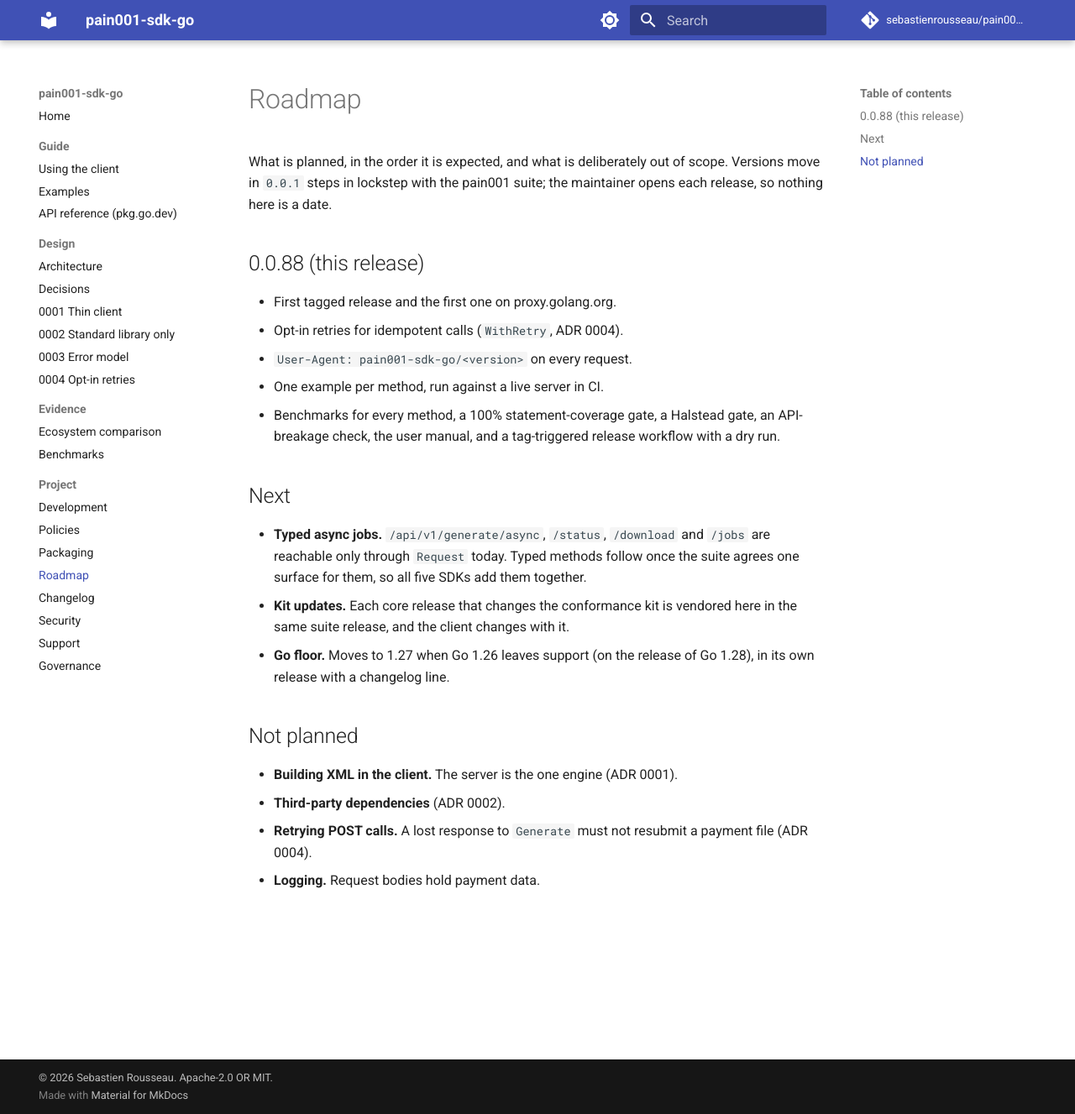
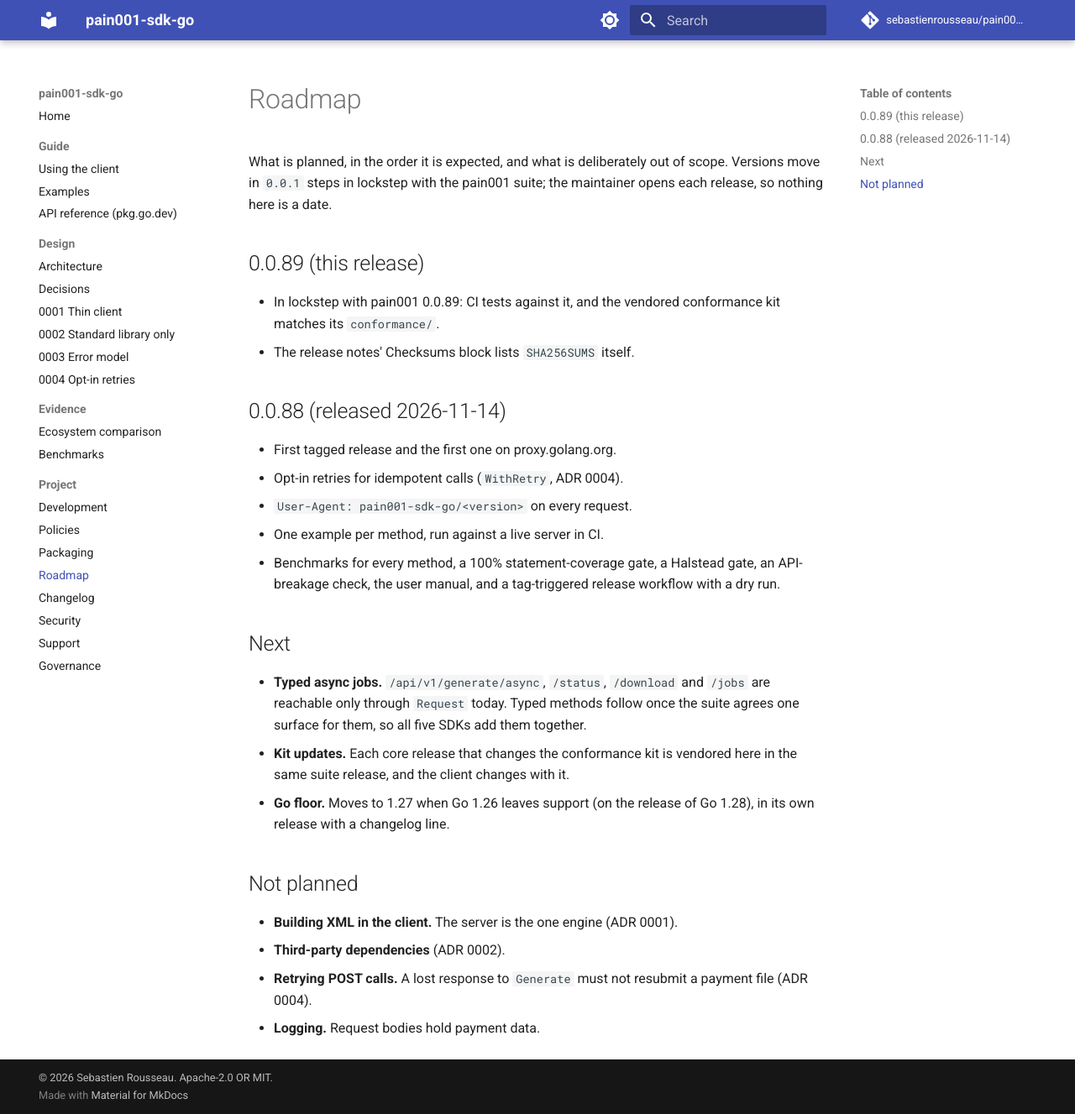
Before and after one commit to sebastienrousseau/pain001-sdk-go, an MkDocs documentation site: the page built from docs/ROADMAP.md, in a window 1280 px wide and 1327 px high. Shown: the whole window at 84% size. Built offline with MkDocs 1.6.1 and Material for MkDocs 9.7.7, drawn with Linux system fonts in a browser that asks for light colours; comment, search, counter and statistics services are not loaded.

Commit message:
chore: align every version restatement at 0.0.89
The suite's 0.0.89 release is authorised for the whole family, so the
module version moves with it: version.go (and with it the User-Agent),
CITATION.cff, the install snippets in README.md and docs/index.md, the
bug report placeholder, the verify-tag examples in KEYS.asc and
docs/packaging.md, and the tag command in DEVELOPMENT.md.

The SECURITY.md and SUPPORT.md tables still described 0.0.88 as
unreleased; it shipped on 14 Nov 2026, so 0.0.89 is now the current
row and 0.0.88 a prior one. README.md's "Not yet published" note was
false since v0.0.88 reached proxy.golang.org, and is removed. The
roadmap gains a 0.0.89 section.

The server pin is unchanged here; it moves once pain001 0.0.89 is on
PyPI. Verified: scripts/verify-release-versions reports 0.0.89
everywhere.

Assisted-by: Claude Code:claude-opus-5-5
Co-Authored-By: Claude Opus 5.5 <noreply@anthropic.com>
Signed-off-by: Sebastien Rousseau <sebastienrousseau@users.noreply.github.com>

````diff
--- a/docs/ROADMAP.md
+++ b/docs/ROADMAP.md
@@ -7,7 +7,13 @@ out of scope. Versions move in `0.0.1` steps in lockstep with the
 pain001 suite; the maintainer opens each release, so nothing here is a
 date.
 
-## 0.0.88 (this release)
+## 0.0.89 (this release)
+
+- In lockstep with pain001 0.0.89: CI tests against it, and the
+  vendored conformance kit matches its `conformance/`.
+- The release notes' Checksums block lists `SHA256SUMS` itself.
+
+## 0.0.88 (released 2026-11-14)
 
 - First tagged release and the first one on proxy.golang.org.
 - Opt-in retries for idempotent calls (`WithRetry`, ADR 0004).
--- a/docs/packaging.md
+++ b/docs/packaging.md
@@ -41,7 +41,7 @@ files that cannot carry a header, and `reuse lint` runs in CI.
 git clone https://github.com/sebastienrousseau/pain001-sdk-go
 cd pain001-sdk-go
 git config gpg.ssh.allowedSignersFile KEYS.asc
-git verify-tag v0.0.88
+git verify-tag v0.0.89
 sha256sum -c SHA256SUMS   # in a directory holding the downloaded assets
 ```
 
````
Also changed, not shown: DEVELOPMENT.md (+1 -1 lines), README.md (+1 -6 lines), SECURITY.md (+2 -1 lines), SUPPORT.md (+2 -1 lines), docs/index.md (+1 -1 lines), 4 other files.
